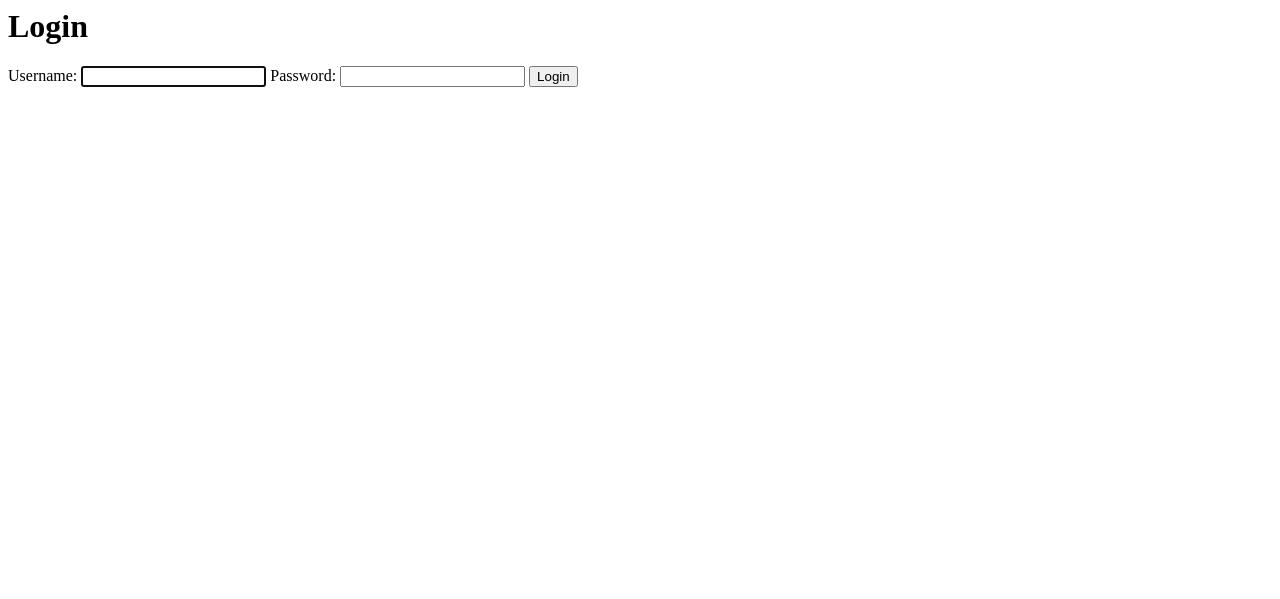
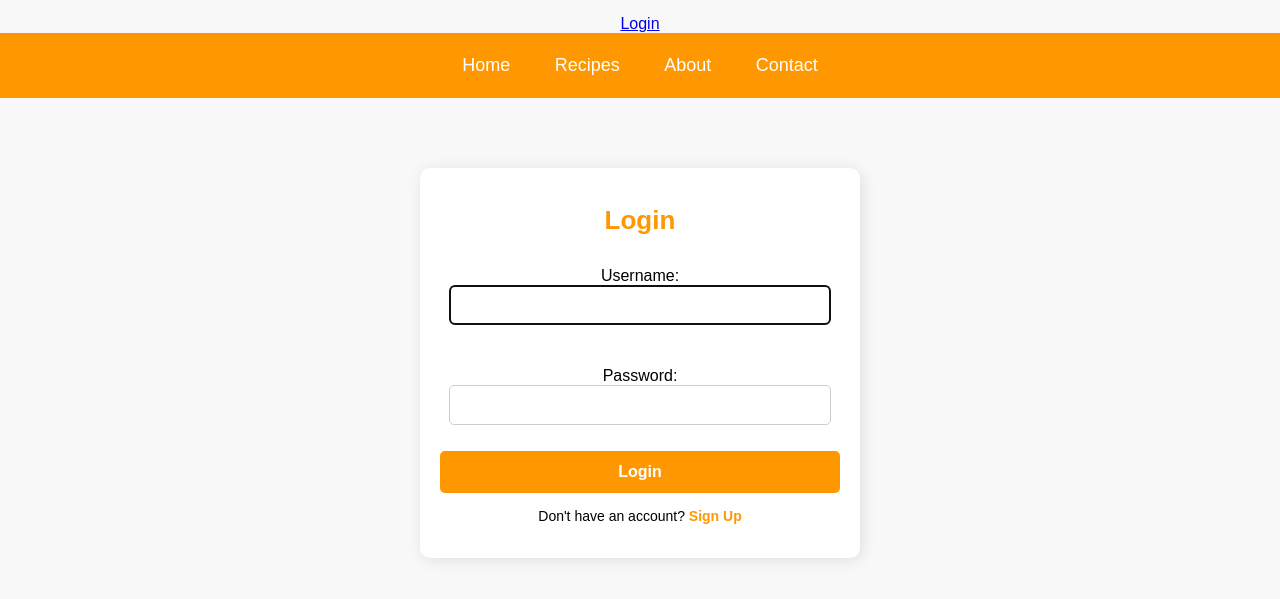
Before and after one commit to AmySikora/recipe-app, a Django app: page /login/ in a window 1280 px wide. Shown: the top 599 px of the page. Run offline with Django 4.2, Linux system fonts and the light colour scheme.

Commit message:
updated login page styles

```diff
--- a/src/templates/auth/login.html
+++ b/src/templates/auth/login.html
@@ -1,18 +1,95 @@
-<h1>Login</h1>          {% comment %} print heading {% endcomment %}
+{% extends 'recipes/base.html' %}
 
-{% comment %} check for error message {% endcomment %}
-{% if error_message %}
-   {{error_message}}
-{% endif %}
+{% block title %}Login{% endblock %}
 
-{% comment %} print form {% endcomment %}
-<form action="" method="POST" >
-   {% comment %} add Django security token {% endcomment %}
-   {% csrf_token %}
+{% block content %}
+<style>
+    .login-container {
+        max-width: 400px;
+        margin: auto;
+        background: white;
+        padding: 20px;
+        border-radius: 10px;
+        box-shadow: 2px 2px 15px rgba(0, 0, 0, 0.1);
+        text-align: center;
+        margin-top: 50px;
+    }
 
-   {% comment %} print form received from view  {% endcomment %}
-   {{form}}
+    h1 {
+        font-size: 26px;
+        color: #ff9800;
+        margin-bottom: 15px;
+    }
 
-   {% comment %} add button {% endcomment %}
-   <button type="submit" >Login</button>
-</form>
+    .error-message {
+        color: red;
+        font-size: 14px;
+        margin-bottom: 10px;
+    }
+
+    form {
+        display: flex;
+        flex-direction: column;
+        gap: 10px;
+    }
+
+    input {
+        width: 90%;
+        padding: 10px;
+        border-radius: 5px;
+        border: 1px solid #ccc;
+        font-size: 16px;
+    }
+
+    .btn {
+        padding: 12px;
+        font-size: 16px;
+        font-weight: bold;
+        background-color: #ff9800;
+        color: white;
+        border: none;
+        border-radius: 5px;
+        cursor: pointer;
+        transition: all 0.3s ease-in-out;
+    }
+
+    .btn:hover {
+        background-color: #e68900;
+        transform: scale(1.05);
+        box-shadow: 0px 4px 10px rgba(0, 0, 0, 0.2);
+    }
+
+    .register-link {
+        margin-top: 15px;
+        font-size: 14px;
+    }
+
+    .register-link a {
+        color: #ff9800;
+        text-decoration: none;
+        font-weight: bold;
+    }
+
+    .register-link a:hover {
+        text-decoration: underline;
+    }
+</style>
+
+<div class="login-container">
+    <h1>Login</h1>
+
+    {% if error_message %}
+        <p class="error-message">{{ error_message }}</p>
+    {% endif %}
+
+    <form action="" method="POST">
+        {% csrf_token %}
+        {{ form.as_p }}  {# This renders form fields with <p> tags for spacing #}
+
+        <button type="submit" class="btn">Login</button>
+    </form>
+
+    <p class="register-link">Don't have an account? <a href="{% url 'register' %}">Sign Up</a></p>
+</div>
+
+{% endblock %}
```
